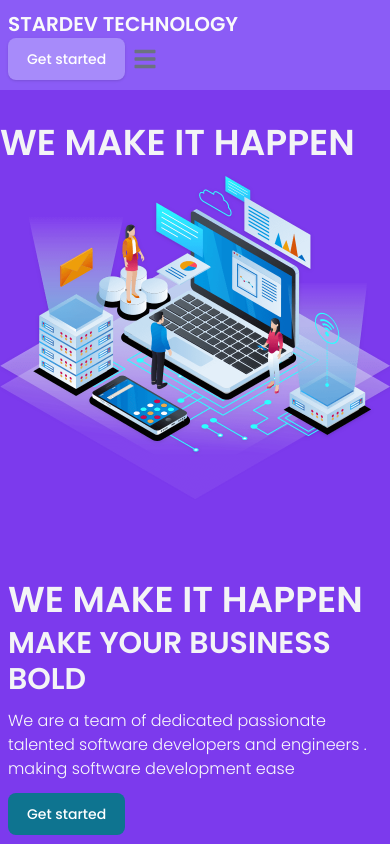
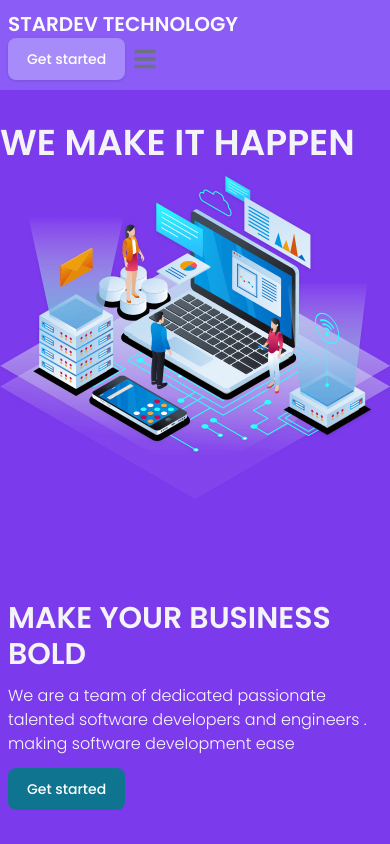
Before and after one commit to NzizaOscar250/StarDev, a React (Vite) app: page / in a window 390 px wide. Shown: the top 844 px of the page. Built offline with nearby package versions, Linux system fonts and the light colour scheme.

Commit message:
sm hidden lg block

```diff
--- a/src/view/Home.jsx
+++ b/src/view/Home.jsx
@@ -12,7 +12,7 @@ const Home = () => {
                   <img src={hero} alt='star dev' className='drop-shadow'/>
               </div>
               <div className='col-span-3 px-2'>
-                 <h1 className='text-gray-100 uppercase font-semibold text-4xl leading-snug'>We make it happen</h1>
+                 <h1 className='text-gray-100 uppercase font-semibold text-4xl leading-snug hidden lg:block'>We make it happen</h1>
                  <h2 className="text-gray-100 uppercase font-semibold text-3xl">Make Your Business BOLD</h2>
                  <p className='text-gray-50  py-3 leading-6 font-light'>We are a team of dedicated passionate talented software developers and engineers . making software development ease</p>
                 <Button>Get started</Button>
```
